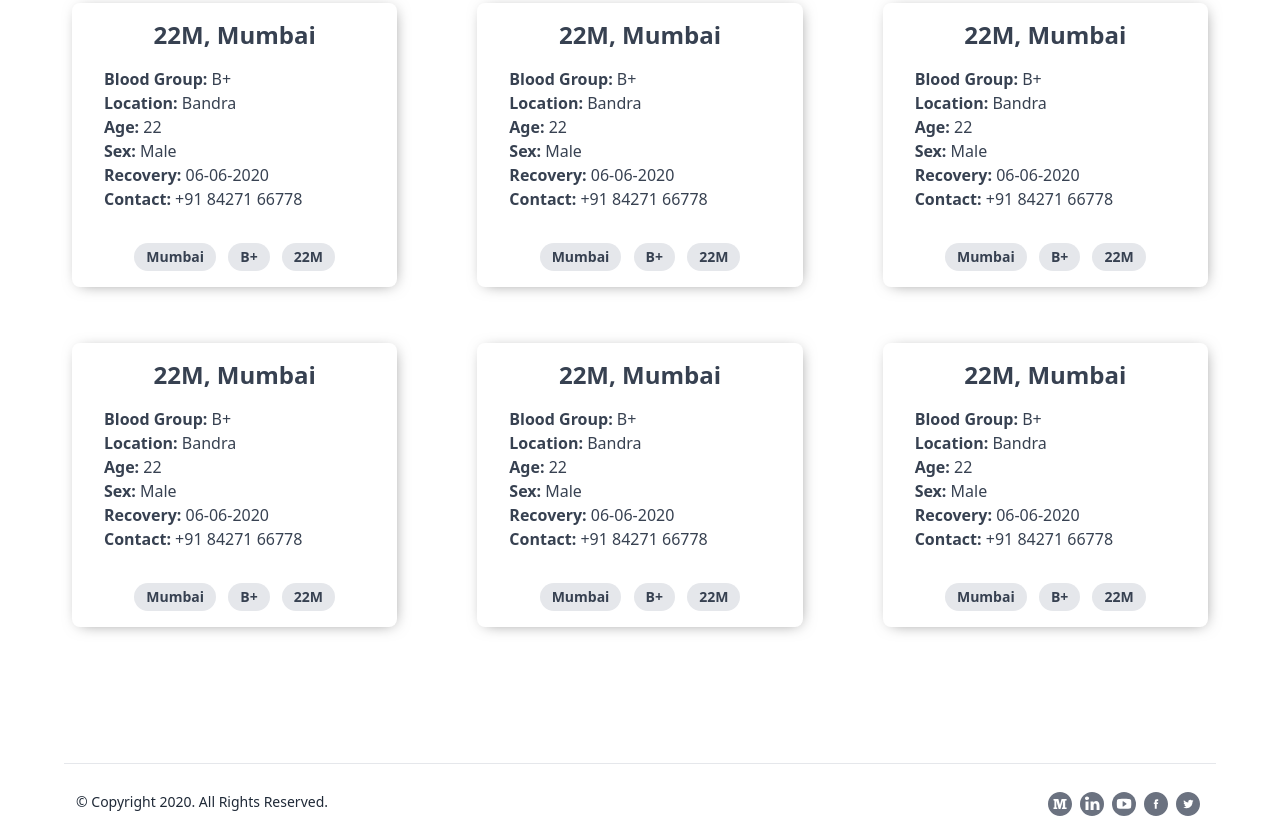
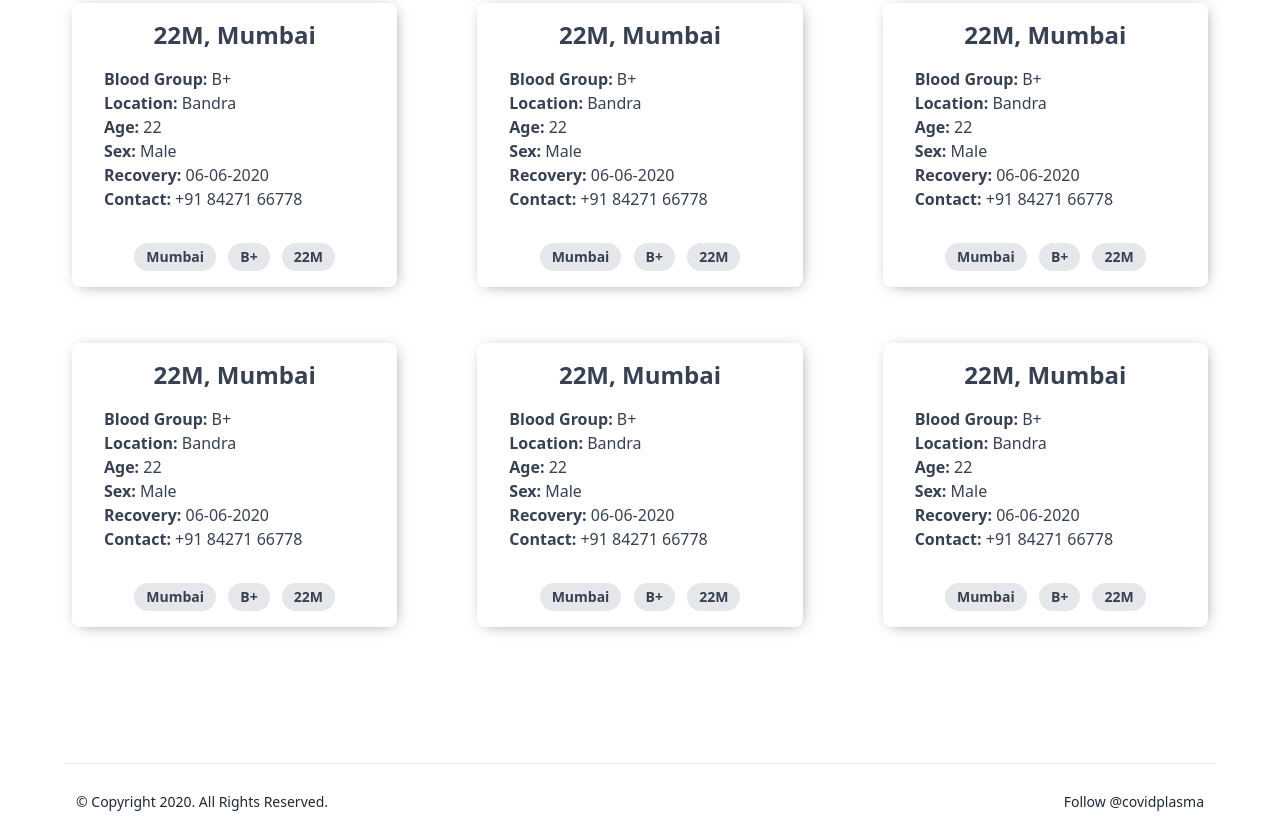
Before and after one commit to agamjolly/covidplasma, a plain HTML site: page index.html in a window 1280 px wide. Shown: the part 333-1169 px from the top of the page. Drawn offline with nearby package versions, Linux system fonts and the light colour scheme; grey boxes are pictures that could not be loaded.

```diff
--- a/index.html
+++ b/index.html
@@ -270,7 +270,7 @@
     </div>
 </div>
 </div>
-                <!-- Footer -->
+<!-- Footer -->
 
 
 
@@ -279,7 +279,7 @@
       md:flex-row max-w-6xl">
       <div class="mt-2">© Copyright 2020. All Rights Reserved.</div>
       <div class="md:flex-auto md:flex-row-reverse mt-2 flex-row flex">
-         <a href="/#" class="w-6 mx-1">
+         <!-- <a href="https://twitter.com/covidplasma" class="w-6 mx-1">
             <svg class="fill-current cursor-pointer text-gray-500 hover:text-gray-400" width="100%" height="100%" viewBox="0 0 24 24" version="1.1" xmlns="http://www.w3.org/2000/svg" xmlns:xlink="http://www.w3.org/1999/xlink" xml:space="preserve" xmlns:serif="http://www.serif.com/" style="fill-rule: evenodd; clip-rule: evenodd; stroke-linejoin: round; stroke-miterlimit: 2;">
                <path id="Twitter" d="M24,12c0,6.627 -5.373,12 -12,12c-6.627,0 -12,-5.373 -12,-12c0,-6.627
                   5.373,-12 12,-12c6.627,0 12,5.373 12,12Zm-6.465,-3.192c-0.379,0.168
@@ -354,13 +354,17 @@
                   0.416,-0.145 0.416,-0.323l0,-6.422c0,-0.177 -0.213,-0.385
                   -0.416,-0.385l-0.519,0l0,-1.426l4.847,0l1.583,5.704l0.042,0l1.598,-5.704l5.021,0l0,1.426Z"></path>
             </svg>
-         </a>
+         </a> -->
+         <a href="https://twitter.com/covidplasma?ref_src=twsrc%5Etfw" class="twitter-follow-button" data-show-count="false" width="100%" height="100%" viewBox="0 0 24 24" version="1.1" xmlns="http://www.w3.org/2000/svg" xmlns:xlink="http://www.w3.org/1999/xlink" xml:space="preserve" xmlns:serif="http://www.serif.com/">Follow @covidplasma</a><script async src="https://platform.twitter.com/widgets.js" charset="utf-8"></script>
+
+         <iframe src="https://ghbtns.com/github-btn.html?user=twbs&repo=bootstrap&type=watch&count=true" frameborder="0" scrolling="0" width="170" height="20" title="GitHub"></iframe>
       </div>
    </div>
 </div>
                 <!-- Footer end-->
 </div>
 </div>
+
 </div>
 
     <script>
```
